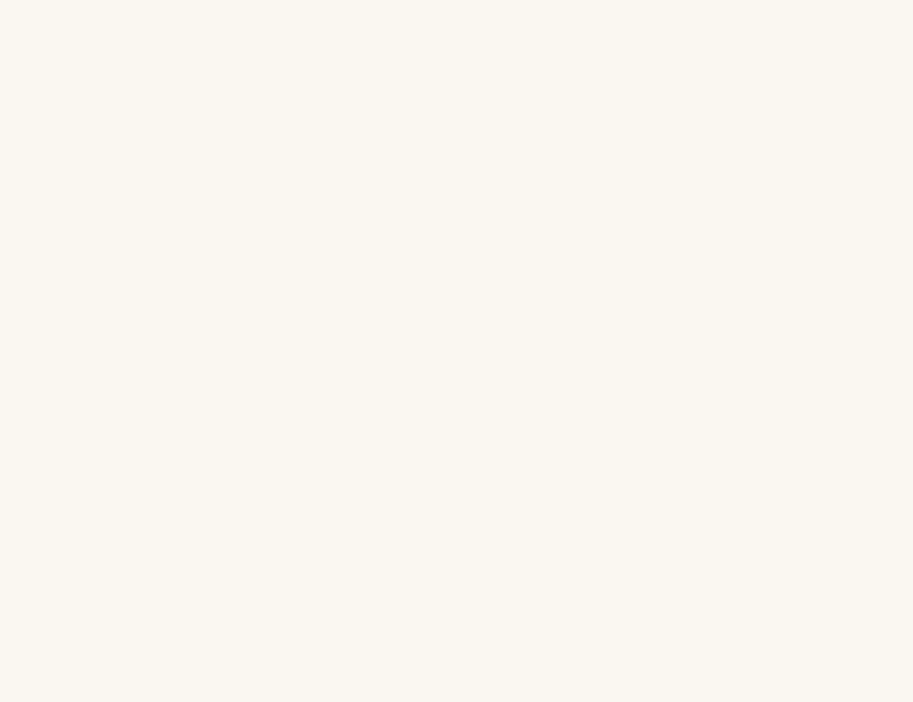
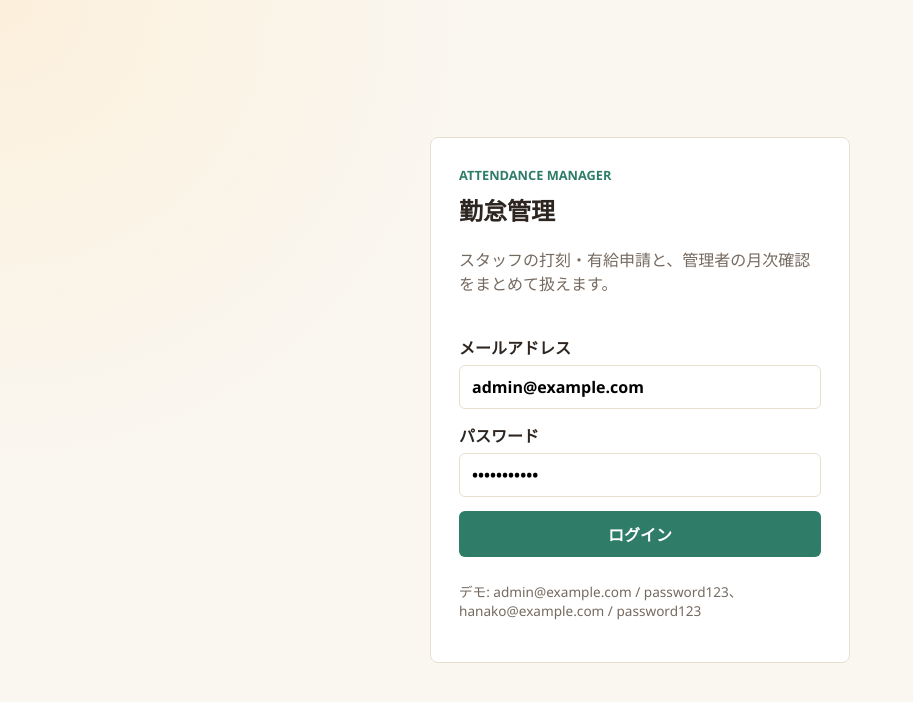
Before and after one commit to akihiro-hash/-, a Next.js app: page / in a window 1280 px wide. Before the commit this address had no page. Shown: the top 702 px of the page, without its empty margins (0-913 px from the left). Built offline with nearby package versions, Linux system fonts and the light colour scheme.

Commit message:
Render login form on home page

```diff
--- a/app/page.tsx
+++ b/app/page.tsx
@@ -1,7 +1,29 @@
-import { redirect } from "next/navigation";
+export default function HomePage() {
+  return <LoginForm />;
+}
 
-export const dynamic = "force-dynamic";
-
-export default async function HomePage() {
-  redirect("/login");
+function LoginForm() {
+  return (
+    <main className="login-shell">
+      <section className="login-panel">
+        <div>
+          <p className="eyebrow">Attendance Manager</p>
+          <h1>勤怠管理</h1>
+          <p className="muted">スタッフの打刻・有給申請と、管理者の月次確認をまとめて扱えます。</p>
+        </div>
+        <form action="/api/auth/login" method="post" className="stack">
+          <label>
+            メールアドレス
+            <input name="email" type="email" defaultValue="admin@example.com" required />
+          </label>
+          <label>
+            パスワード
+            <input name="password" type="password" defaultValue="password123" required />
+          </label>
+          <button className="primary" type="submit">ログイン</button>
+        </form>
+        <p className="hint">デモ: admin@example.com / password123、hanako@example.com / password123</p>
+      </section>
+    </main>
+  );
 }
```
